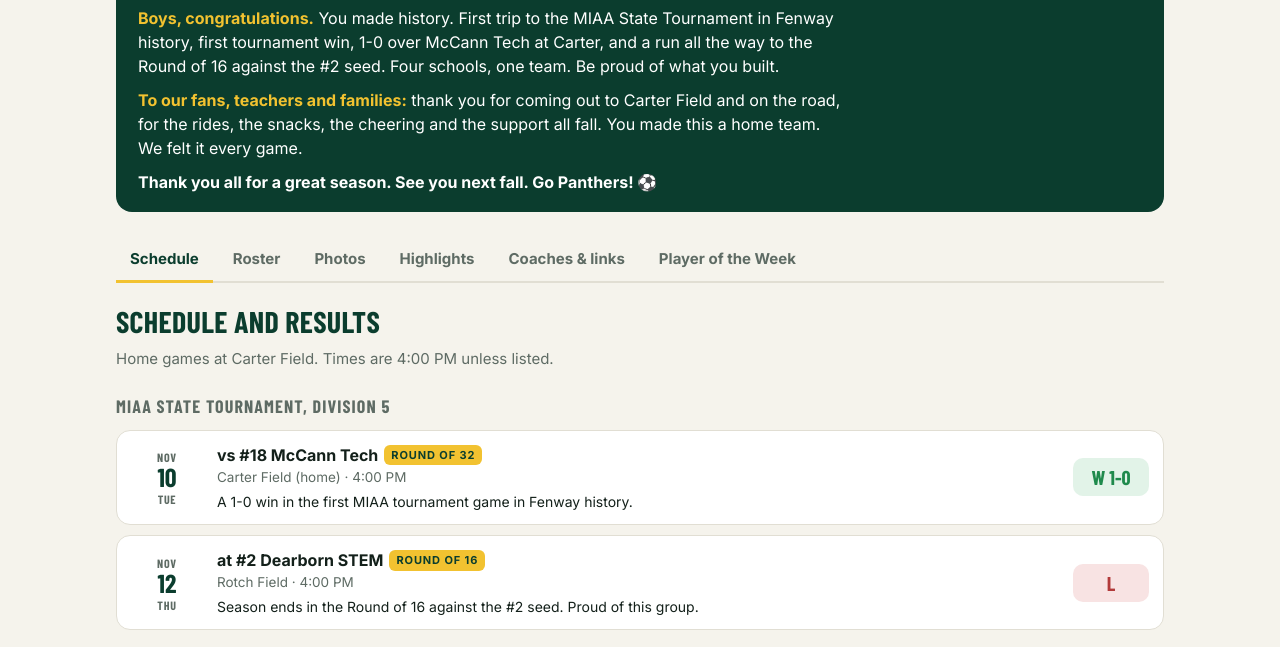
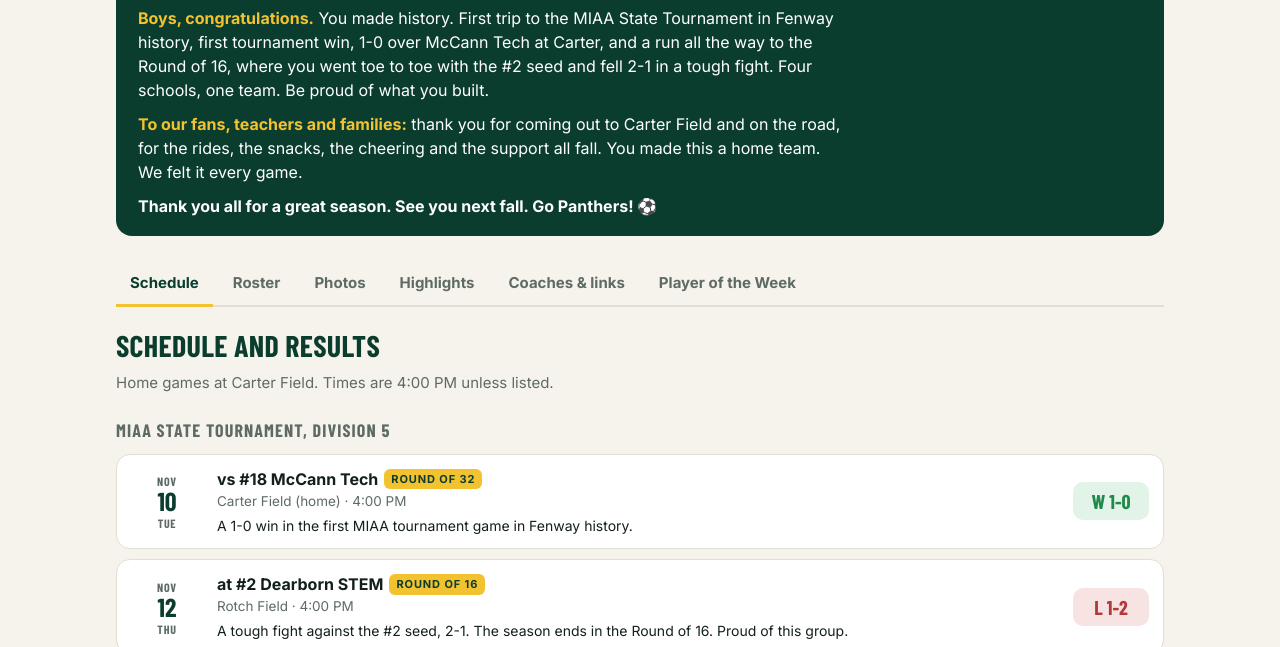
Before and after one commit to zjenglish/solid-octo-adventure, a plain HTML site: page index.html in a window 1280 px wide. Shown: the part 522-1169 px from the top of the page. Drawn offline with nearby package versions, Linux system fonts and the light colour scheme; a web font is replaced by a local one.

Commit message:
Soccer: Dearborn result, L 2-1 in the Round of 16
Co-Authored-By: Claude Opus 5.5 <noreply@anthropic.com>
Claude-Session: https://claude.ai/code/session_01BFFwucEtdHMEA7diTSsTeu

```diff
--- a/index.html
+++ b/index.html
@@ -195,7 +195,7 @@ footer{margin:40px 0 30px;color:var(--muted);font-size:13px;text-align:center}
   <section class="thanks" aria-labelledby="thanks-h">
     <div class="k">Thank you</div>
     <h2 id="thanks-h">What a season.</h2>
-    <p><b>Boys, congratulations.</b> You made history. First trip to the MIAA State Tournament in Fenway history, first tournament win, 1-0 over McCann Tech at Carter, and a run all the way to the Round of 16 against the #2 seed. Four schools, one team. Be proud of what you built.</p>
+    <p><b>Boys, congratulations.</b> You made history. First trip to the MIAA State Tournament in Fenway history, first tournament win, 1-0 over McCann Tech at Carter, and a run all the way to the Round of 16, where you went toe to toe with the #2 seed and fell 2-1 in a tough fight. Four schools, one team. Be proud of what you built.</p>
     <p><b>To our fans, teachers and families:</b> thank you for coming out to Carter Field and on the road, for the rides, the snacks, the cheering and the support all fall. You made this a home team. We felt it every game.</p>
     <p class="sign">Thank you all for a great season. See you next fall. Go Panthers! ⚽</p>
   </section>
@@ -291,7 +291,7 @@ footer{margin:40px 0 30px;color:var(--muted);font-size:13px;text-align:center}
 // Results: W, L, T, or U (upcoming). Notes are short recaps.
 const PLAYOFFS = [
   {d:"2026-11-10", o:"#18 McCann Tech", home:true, site:"Carter Field", r:"W", s:"1-0", round:"Round of 32", n:"A 1-0 win in the first MIAA tournament game in Fenway history."},
-  {d:"2026-11-12", o:"#2 Dearborn STEM", home:false, site:"Rotch Field", r:"L", s:"", round:"Round of 16", n:"Season ends in the Round of 16 against the #2 seed. Proud of this group."}
+  {d:"2026-11-12", o:"#2 Dearborn STEM", home:false, site:"Rotch Field", r:"L", s:"1-2", round:"Round of 16", n:"A tough fight against the #2 seed, 2-1. The season ends in the Round of 16. Proud of this group."}
 ];
 const REGULAR = [
   {d:"2026-09-16", o:"Madison Park", home:false, site:"Madison Park-O'Bryant", r:"L", s:"0-2", n:"Season opener. Fenway held the ball and made chances in the first half."},
```
Also changed, not shown: soccer.html (+2 -2 lines).
